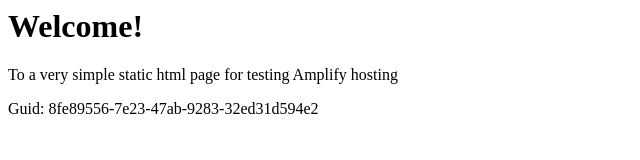
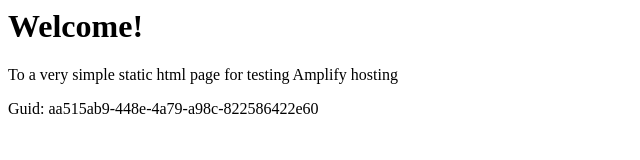
Before and after one commit to aws-aemilia-iad/Github-PR-Commit-Integration-Test-DoNotTouch-GitHubWebhookPushCanaryTest-v1-gamma-us-east-1, a website: page src/index.html in a window 1280 px wide. Shown: the full height of the page, 0-640 px from the left. Drawn offline with Linux system fonts and the light colour scheme.

Commit message:
commit from integ tests

```diff
--- a/src/index.html
+++ b/src/index.html
@@ -12,6 +12,6 @@
 <body>
     <h1>Welcome!</h1>
     <p>To a very simple static html page for testing Amplify hosting</p>
-    <p>Guid: 8fe89556-7e23-47ab-9283-32ed31d594e2</p></body>
+    <p>Guid: aa515ab9-448e-4a79-a98c-822586422e60</p></body>
 
 </html>
```
